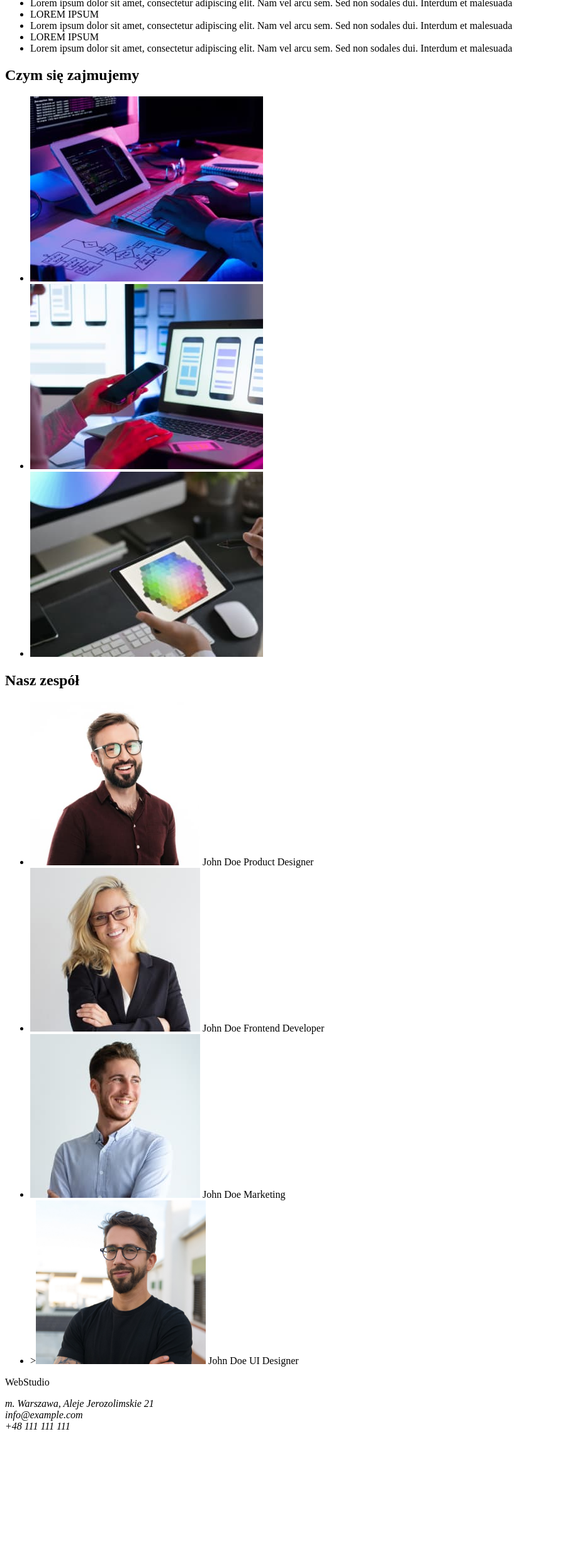
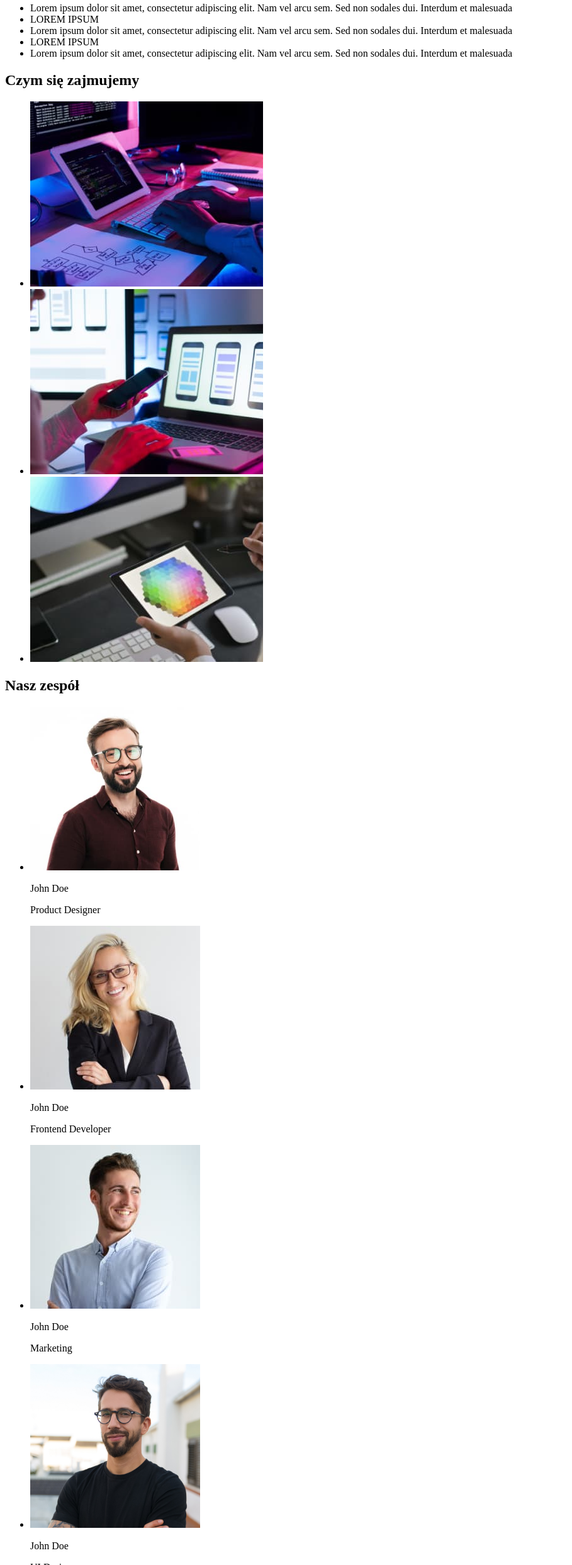
Before and after one commit to Anna0067/goit-markup-hw-01, a plain HTML site: page index.html in a window 1280 px wide. Shown: the part 315-2800 px from the top of the page at 63% size, without its empty margins (0-909 px from the left). Before the commit the page ends 2597 px from the top, so only its background shows below. Drawn offline with Linux system fonts and the light colour scheme.

Commit message:
The second part finished

```diff
--- a/index.html
+++ b/index.html
@@ -4,31 +4,30 @@
         <meta charset="UTF-8" />
         <meta http-equiv="X-UA-Compatible" content="IE=edge" />
         <meta name="viewport" content="width=device-width, initial-scale=1.0" />
-        <title>goit-markup-hw-01</title>
+        <title>Studio</title>
     </head>
     <body>
         <header>
-            <p>WebStudio</p>
+            <a href="/">WebStudio</a>
 
             <nav>
                 <ul>
-                    <li>Agencja</li>
-                    <li>Portfolio</li>
-                    <li>Kontakt</li>
-
+                    <li><a href="http://"></a>Agencja</li>
+                    <li><a href="http://"></a>Portfolio</li>
+                    <li><a href="http://"></a>Kontakt</li>
+                </ul>
+            </nav>
+            <ul>
                 <li>
-                        <a href="mailto:info@devstudio.com">
-                            info@devstudio.com</a
-                        >
+                    <a href="mailto:info@devstudio.com"> info@devstudio.com</a>
                 </li>
                 <li><a href="tel:+48111111111">+48 111 111 111</a></li>
             </ul>
-            </nav>
         </header>
         <h1>EFEKTYWNE ROZWIĄZANIA DLA WASZEGO BIZNESU</h1>
         <button type="button">Zamów usługe</button>
 
-        <div>
+        <section>
             <ul>
                 <li>LOREM IPSUM</li>
                 <li>
@@ -51,70 +50,86 @@
                     vel arcu sem. Sed non sodales dui. Interdum et malesuada
                 </li>
             </ul>
-        </div>
+        </section>
 
-        <div>
+        <section>
             <h2>Czym się zajmujemy</h2>
-
-
-
-
-            <ul>
-                <li>
-                    <img src="images/img1.jpg" alt="Programista piszący kod" />
-                </li>
-                <li><img src="images/img2.jpg" alt="Laptop i smartfon" /></li>
-                <li>
-                    <img
-                        src="images/img3.jpg"
-                        alt="ipad z paletą kolorów na wyświetlaczu"
-                    />
-                </li>
-            </ul>
-        </div>
-        <h2>Nasz zespół</h2>
 
             <ul>
                 <li>
                     <img
-                    src="images/People/John Doe1.jpg"
-                    alt="John Doe Product Designer"
+                        src="images/img1.jpg"
+                        alt="Programmer is writing a code"
+                        width="370"
+                        height="294"
+                    />
+                </li>
+                <li>
+                    <img
+                        src="images/img2.jpg"
+                        alt="Laptop and smartphone"
+                        width="370"
+                        height="294"
+                    />
+                </li>
+                <li>
+                    <img
+                        src="images/img3.jpg"
+                        alt="ipad with colour palette on the screen"
+                        width="370"
+                        height="294"
+                    />
+                </li>
+            </ul>
+        </section>
+
+        <section>
+            <h2>Nasz zespół</h2>
+            <ul>
+                <li>
+                    <img
+                        src="images/People/john_doe1.jpg"
+                        alt="A man with glasses"
                         width="270"
                         height="260"
                     />
-                John Doe Product Designer
+                    <p>John Doe</p>
+                    <p>Product Designer</p>
                 </li>
                 <li>
                     <img
-                    src="images/People/Jonh Doe2.jpg"
-                    alt="John Doe Frontend Developer"
+                        src="images/People/jonh_doe2.jpg"
+                        alt="A happy blonde woman"
                         width="270"
                         height="260"
                     />
-                John Doe Frontend Developer
+                    <p>John Doe</p>
+                    <p>Frontend Developer</p>
                 </li>
                 <li>
                     <img
-                    src="images/People/John Doe3.jpg"
-                    alt="John Doe Marketing"
+                        src="images/People/john_doe3.jpg"
+                        alt="A man in blue shirt"
                         width="270"
                         height="260"
                     />
-                John Doe Marketing
+                    <p>John Doe</p>
+                    <p>Marketing</p>
                 </li>
                 <li>
-                ><img
-                    src="images/People/John Doe4.jpg"
-                    alt="John Doe UI Designer"
+                    <img
+                        src="images/People/john_doe4.jpg"
+                        alt="Happy brunet in glasses"
                         width="270"
                         height="260"
                     />
-                John Doe UI Designer
+                    <p>John Doe</p>
+                    <p>UI Designer</p>
                 </li>
             </ul>
-
+        </section>
         <footer>
-            <p>WebStudio</p>
+            <a href="/">WebStudio</a>
             <address>
                 m. Warszawa, Aleje Jerozolimskie 21 <br />
                 info@example.com <br />
```
Also changed, not shown: images/People/john_doe1.jpg (renamed from images/People/John Doe1.jpg), images/People/john_doe3.jpg (renamed from images/People/John Doe3.jpg), images/People/john_doe4.jpg (renamed from images/People/John Doe4.jpg), images/People/jonh_doe2.jpg (renamed from images/People/Jonh Doe2.jpg). Lines whose indentation alone changed are shown as unchanged.
